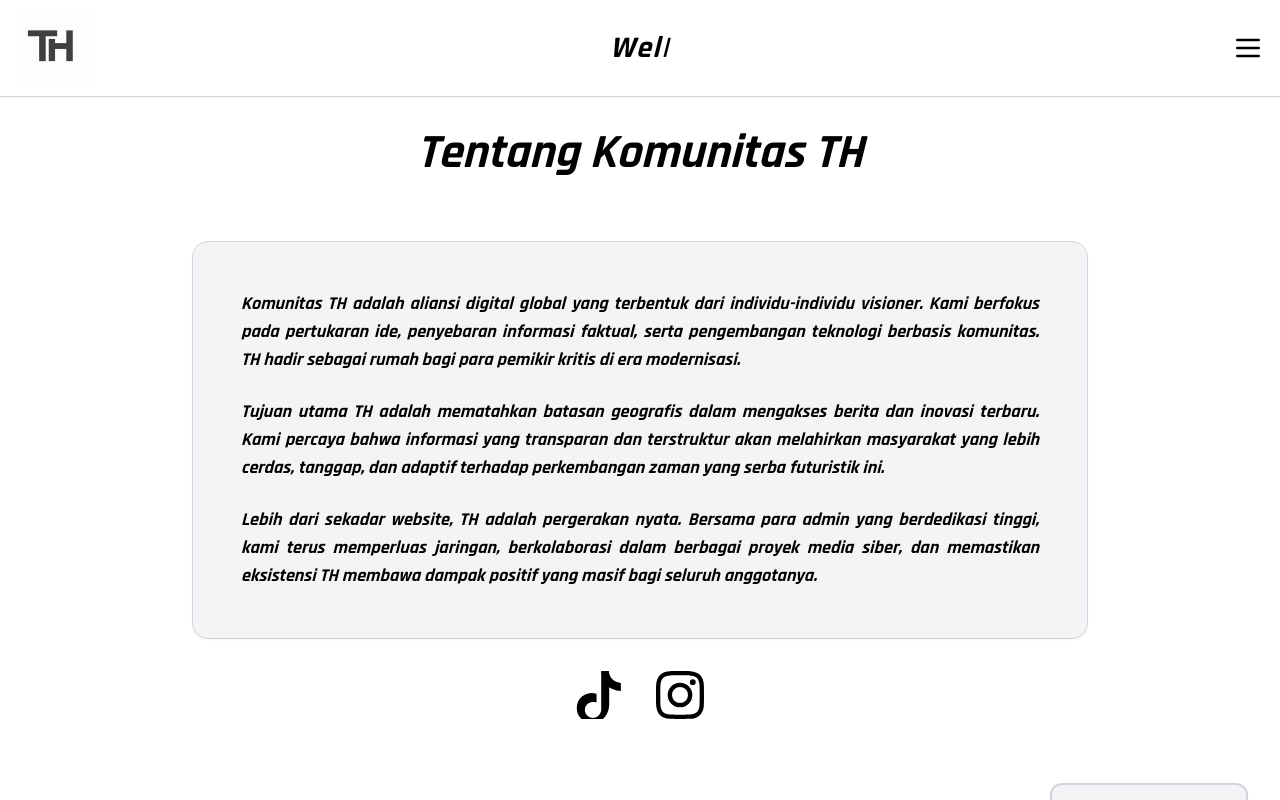
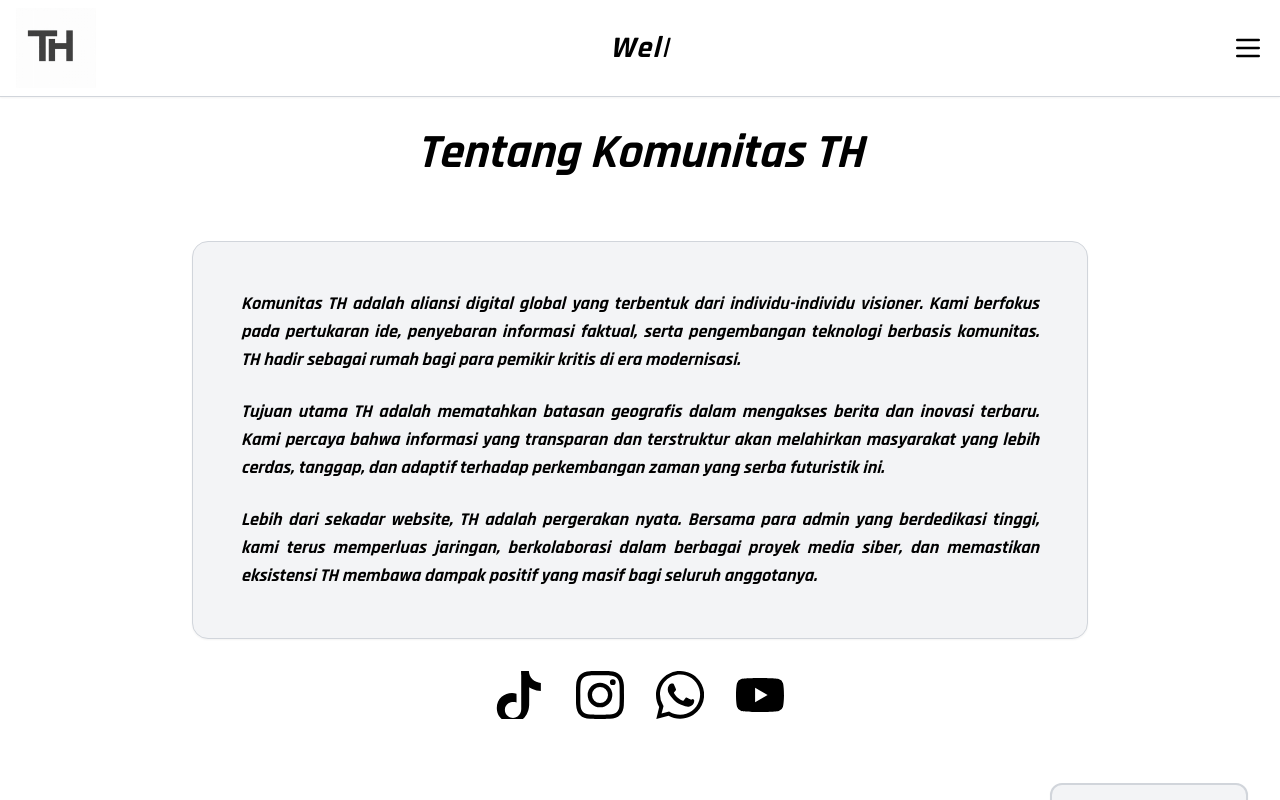
Before and after one commit to XZEERH/WEB-TH, a React (Vite) app: page /tentang in a window 1280 px wide. Shown: the top 800 px of the page. Built offline with nearby package versions, Linux system fonts and the light colour scheme.

Commit message:
Update TentangKami.tsx

```diff
--- a/src/components/TentangKami.tsx
+++ b/src/components/TentangKami.tsx
@@ -1,12 +1,10 @@
 export default function TentangKami() {
   return (
     <div className="max-w-4xl mx-auto space-y-8 flex flex-col items-center animate-fade-in">
-      {/* Tanpa shadow, teks murni hitam */}
       <h1 className="text-4xl md:text-5xl text-black font-extrabold text-center mb-8">
         Tentang Komunitas TH
       </h1>
 
-      {/* Box deskripsi: Background abu-abu muda, teks hitam solid */}
       <div className="space-y-6 text-black font-bold text-justify md:text-lg bg-gray-100 p-8 md:p-12 rounded-2xl border border-gray-300 shadow-sm">
         <p>
           Komunitas TH adalah aliansi digital global yang terbentuk dari individu-individu visioner. Kami berfokus pada pertukaran ide, penyebaran informasi faktual, serta pengembangan teknologi berbasis komunitas. TH hadir sebagai rumah bagi para pemikir kritis di era modernisasi.
@@ -19,18 +17,37 @@ export default function TentangKami() {
         </p>
       </div>
 
-      {/* Social Media Links - Solid Black */}
-      <div className="flex space-x-8 mt-10">
+      {/* Social Media Links - TikTok, Instagram, WhatsApp, YouTube */}
+      <div className="flex space-x-6 md:space-x-8 mt-10 flex-wrap justify-center gap-y-4">
+
+        {/* TikTok */}
         <a href="https://tiktok.com" target="_blank" rel="noreferrer" className="text-black hover:scale-110 transition-transform duration-300">
-          <svg className="w-12 h-12 fill-current" viewBox="0 0 24 24" xmlns="http://www.w3.org/2000/svg">
+          <svg className="w-10 h-10 md:w-12 md:h-12 fill-current" viewBox="0 0 24 24" xmlns="http://www.w3.org/2000/svg">
             <path d="M12.525.02c1.31-.02 2.61-.01 3.91-.02.08 1.53.63 3.09 1.75 4.17 1.12 1.11 2.7 1.62 4.24 1.79v4.03c-1.44-.05-2.89-.35-4.2-.97-.57-.26-1.1-.59-1.62-.93-.01 2.92.01 5.84-.02 8.75-.08 2.78-1.15 5.54-3.33 7.31-1.92 1.57-4.58 2.22-6.99 1.64-2.61-.62-4.9-2.6-5.59-5.18-.74-2.76.01-5.83 2.15-7.7 2.01-1.74 4.88-2.3 7.42-1.58.05 1.45.02 2.91.03 4.36-1.32-.42-2.85-.31-4.04.41-1.07.65-1.77 1.83-1.8 3.09-.04 1.34.56 2.68 1.63 3.48 1.36 1 3.32 1.05 4.69.1 1.22-.85 1.88-2.32 1.87-3.79-.02-5.71-.01-11.43-.01-17.14h-.05z"/>
           </svg>
         </a>
+
+        {/* Instagram */}
         <a href="https://instagram.com" target="_blank" rel="noreferrer" className="text-black hover:scale-110 transition-transform duration-300">
-          <svg className="w-12 h-12 fill-current" viewBox="0 0 24 24" xmlns="http://www.w3.org/2000/svg">
+          <svg className="w-10 h-10 md:w-12 md:h-12 fill-current" viewBox="0 0 24 24" xmlns="http://www.w3.org/2000/svg">
             <path d="M12 2.163c3.204 0 3.584.012 4.85.07 3.252.148 4.771 1.691 4.919 4.919.058 1.265.069 1.645.069 4.849 0 3.205-.012 3.584-.069 4.849-.149 3.225-1.664 4.771-4.919 4.919-1.266.058-1.644.07-4.85.07-3.204 0-3.584-.012-4.849-.07-3.26-.149-4.771-1.699-4.919-4.92-.058-1.265-.07-1.644-.07-4.849 0-3.204.013-3.583.07-4.849.149-3.227 1.664-4.771 4.919-4.919 1.266-.057 1.645-.069 4.849-.069zM12 0C8.741 0 8.333.014 7.053.072 2.695.272.273 2.69.073 7.052.014 8.333 0 8.741 0 12c0 3.259.014 3.668.072 4.948.2 4.358 2.618 6.78 6.98 6.98C8.333 23.986 8.741 24 12 24c3.259 0 3.668-.014 4.948-.072 4.354-.2 6.782-2.618 6.979-6.98.059-1.28.073-1.689.073-4.948 0-3.259-.014-3.667-.072-4.947-.196-4.354-2.617-6.78-6.979-6.98C15.668.014 15.259 0 12 0zm0 5.838a6.162 6.162 0 100 12.324 6.162 6.162 0 000-12.324zM12 16a4 4 0 110-8 4 4 0 010 8zm6.406-11.845a1.44 1.44 0 100 2.881 1.44 1.44 0 000-2.881z"/>
           </svg>
         </a>
+
+        {/* WhatsApp */}
+        <a href="https://wa.me/6281234567890" target="_blank" rel="noreferrer" className="text-black hover:scale-110 transition-transform duration-300">
+          <svg className="w-10 h-10 md:w-12 md:h-12 fill-current" viewBox="0 0 24 24" xmlns="http://www.w3.org/2000/svg">
+            <path d="M12.031 0C5.385 0 0 5.388 0 12.035c0 2.124.553 4.195 1.602 6.012L.15 24l6.108-1.597c1.76.953 3.738 1.455 5.77 1.455h.004c6.645 0 12.033-5.388 12.033-12.034C24.065 5.388 18.678 0 12.031 0zM12.031 21.84h-.003c-1.796 0-3.555-.48-5.093-1.39l-.365-.216-3.782.99.993-3.69-.237-.378a10.007 10.007 0 01-1.531-5.35c0-5.526 4.498-10.024 10.023-10.024 5.524 0 10.02 4.498 10.02 10.024 0 5.525-4.496 10.023-10.019 10.023zM17.53 14.337c-.302-.151-1.785-.882-2.062-.982-.277-.1-.478-.151-.68.151-.201.302-.78 .982-.957 1.183-.176.202-.353.227-.655.076-.302-.151-1.274-.47-2.428-1.503-.898-.805-1.504-1.8-1.68-2.102-.176-.302-.019-.465.132-.616.136-.136.302-.352.453-.529.151-.176.202-.301.302-.503.101-.202.05-.378-.025-.529-.076-.151-.68-1.637-.932-2.242-.246-.59-.495-.51-.68-.52-.176-.01-.378-.01-.58-.01-.201 0-.528.076-.805.378-.277.302-1.057 1.033-1.057 2.518s1.082 2.919 1.233 3.12c.151.202 2.128 3.247 5.155 4.551 2.454 1.057 3.245 1.157 4.15 1.082.905-.075 2.128-.868 2.429-1.708.302-.84.302-1.56.202-1.71-.1-.15-.302-.252-.604-.403z"/>
+          </svg>
+        </a>
+
+        {/* YouTube */}
+        <a href="https://youtube.com" target="_blank" rel="noreferrer" className="text-black hover:scale-110 transition-transform duration-300">
+          <svg className="w-10 h-10 md:w-12 md:h-12 fill-current" viewBox="0 0 24 24" xmlns="http://www.w3.org/2000/svg">
+            <path d="M23.498 6.186a3.016 3.016 0 0 0-2.122-2.136C19.505 3.545 12 3.545 12 3.545s-7.505 0-9.377.505A3.017 3.017 0 0 0 .502 6.186C0 8.07 0 12 0 12s0 3.93.502 5.814a3.016 3.016 0 0 0 2.122 2.136c1.871.505 9.376.505 9.376.505s7.505 0 9.377-.505a3.015 3.015 0 0 0 2.122-2.136C24 15.93 24 12 24 12s0-3.93-.502-5.814zM9.545 15.568V8.432L15.818 12l-6.273 3.568z"/>
+          </svg>
+        </a>
+
       </div>
     </div>
   );
```
